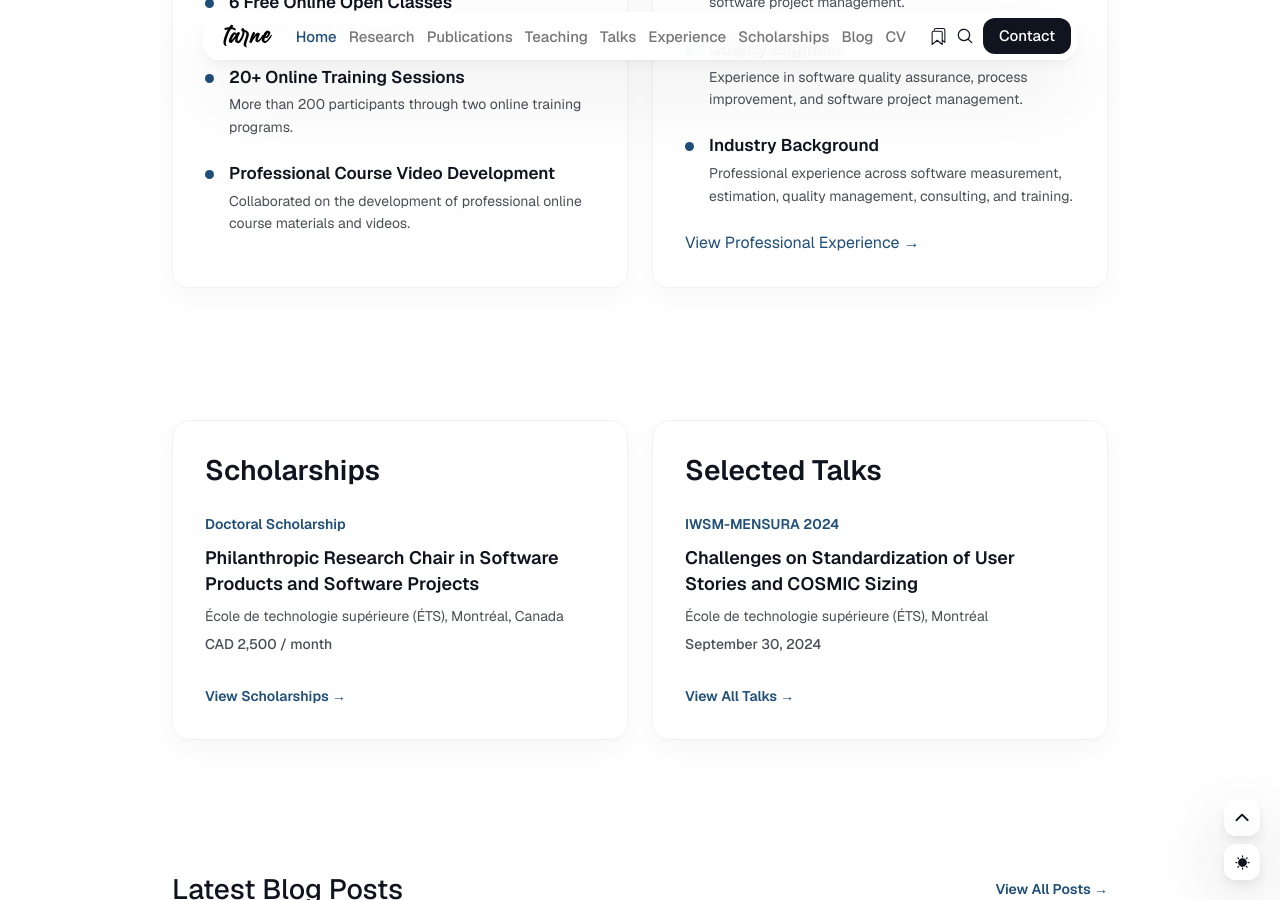
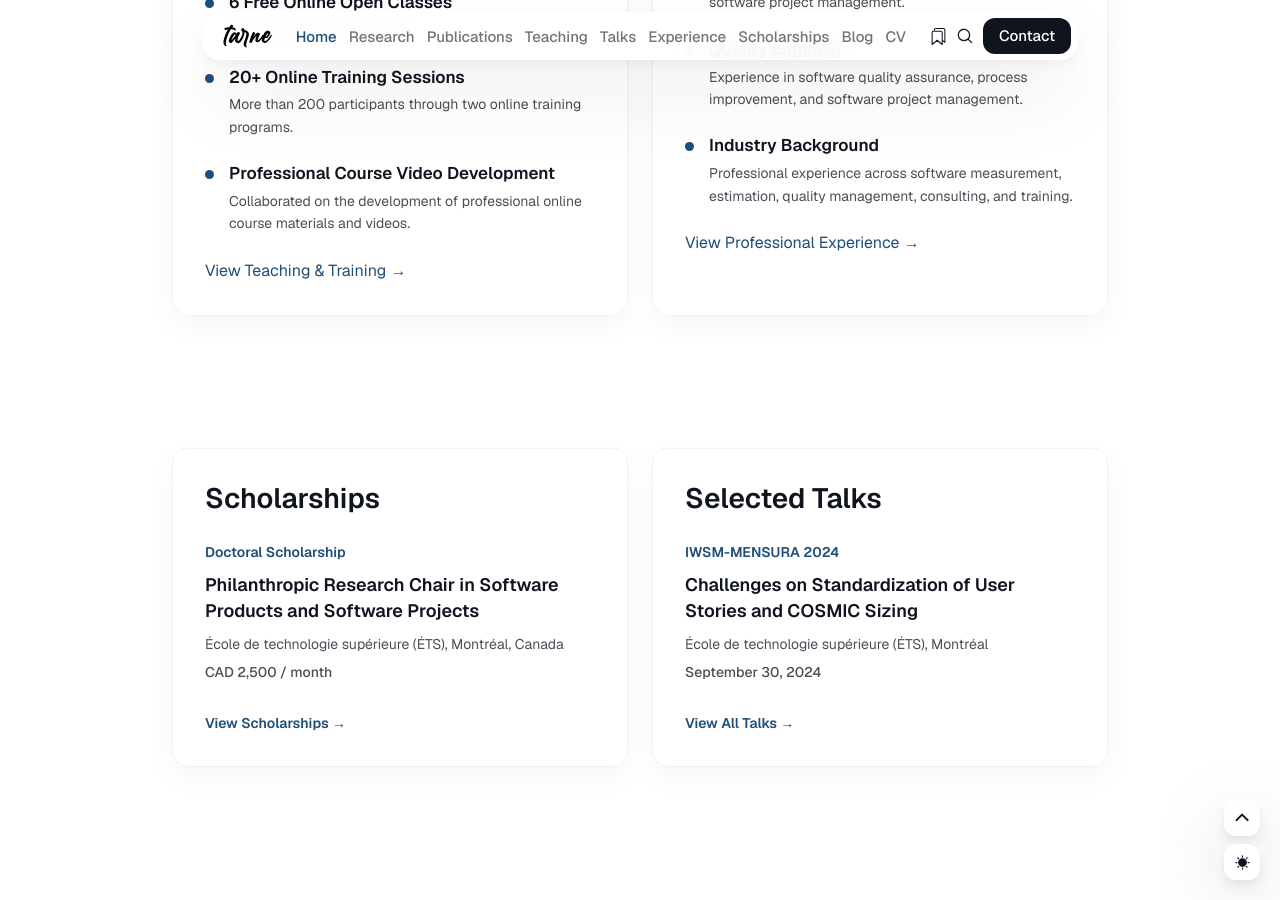
Before and after one commit to lingguo-research/lingguo-tarne, a Jekyll site: the page built from index.html, in a window 1280 px wide and 900 px high, scrolled down 1976 px. Built offline with Jekyll 4.4.1, drawn with Linux system fonts in a browser that asks for light colours; nearby versions of some CDN libraries; the list of posts is cut into pages by our own code.

Commit message:
Update section-experience.html

```diff
--- a/_includes/section-experience.html
+++ b/_includes/section-experience.html
@@ -3,8 +3,10 @@
   <div class="container">
     <div class="experience-grid">
 
+      <!-- Teaching & Training -->
       <div class="experience-card">
         <h2 class="experience-card__title">Teaching & Training</h2>
+
         <p class="experience-card__intro">
           Sharing knowledge and practical skills in software measurement and estimation.
         </p>
@@ -28,10 +30,17 @@
           <h3>Professional Course Video Development</h3>
           <p>Collaborated on the development of professional online course materials and videos.</p>
         </div>
+
+        <a href="{{ '/teaching/' | relative_url }}" class="experience-link">
+          View Teaching &amp; Training →
+        </a>
       </div>
 
+
+      <!-- Professional Experience -->
       <div class="experience-card">
         <h2 class="experience-card__title">Professional Experience</h2>
+
         <p class="experience-card__intro">
           Around 10 years of industry experience in software measurement, estimation, consulting, and project management.
         </p>
@@ -54,8 +63,8 @@
         <a href="{{ '/experience/' | relative_url }}" class="experience-link">
           View Professional Experience →
         </a>
+      </div>
 
-</div>
     </div>
   </div>
 </section>
```
Lines whose indentation alone changed are shown as unchanged.
